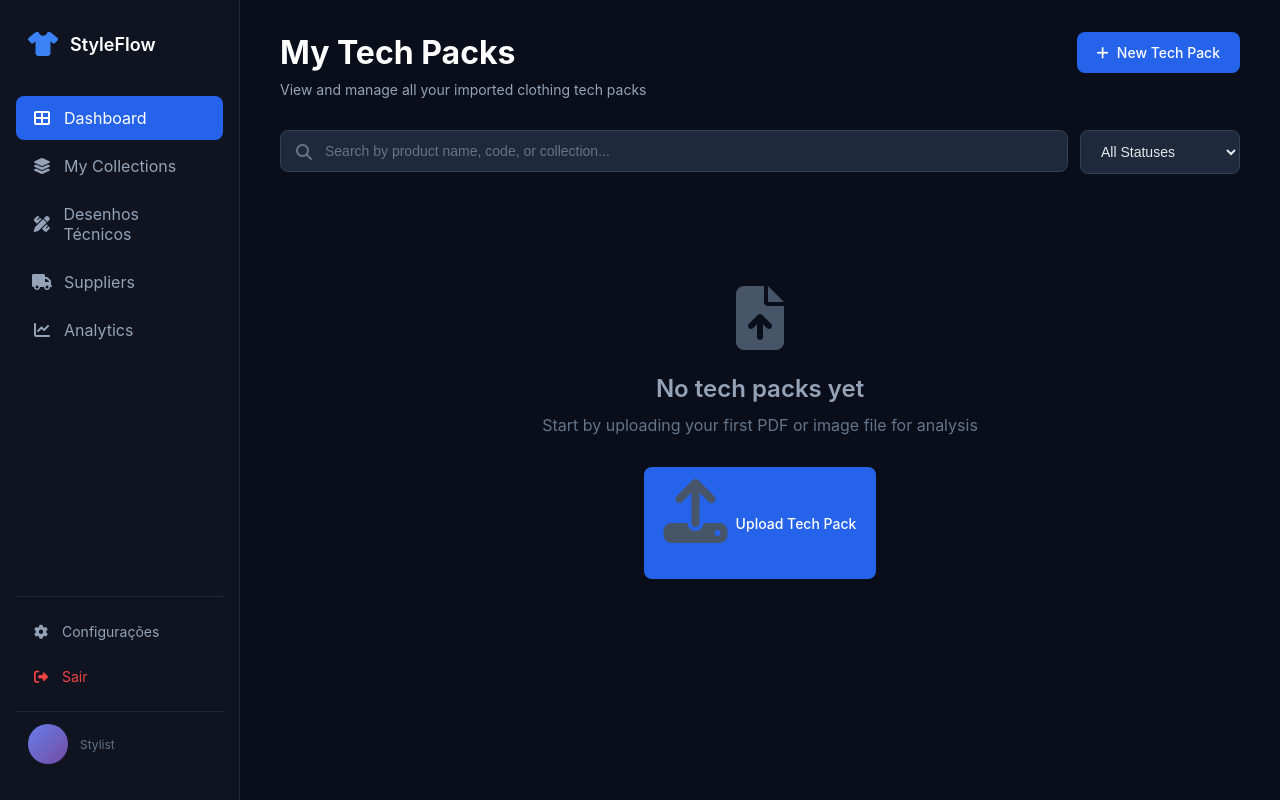
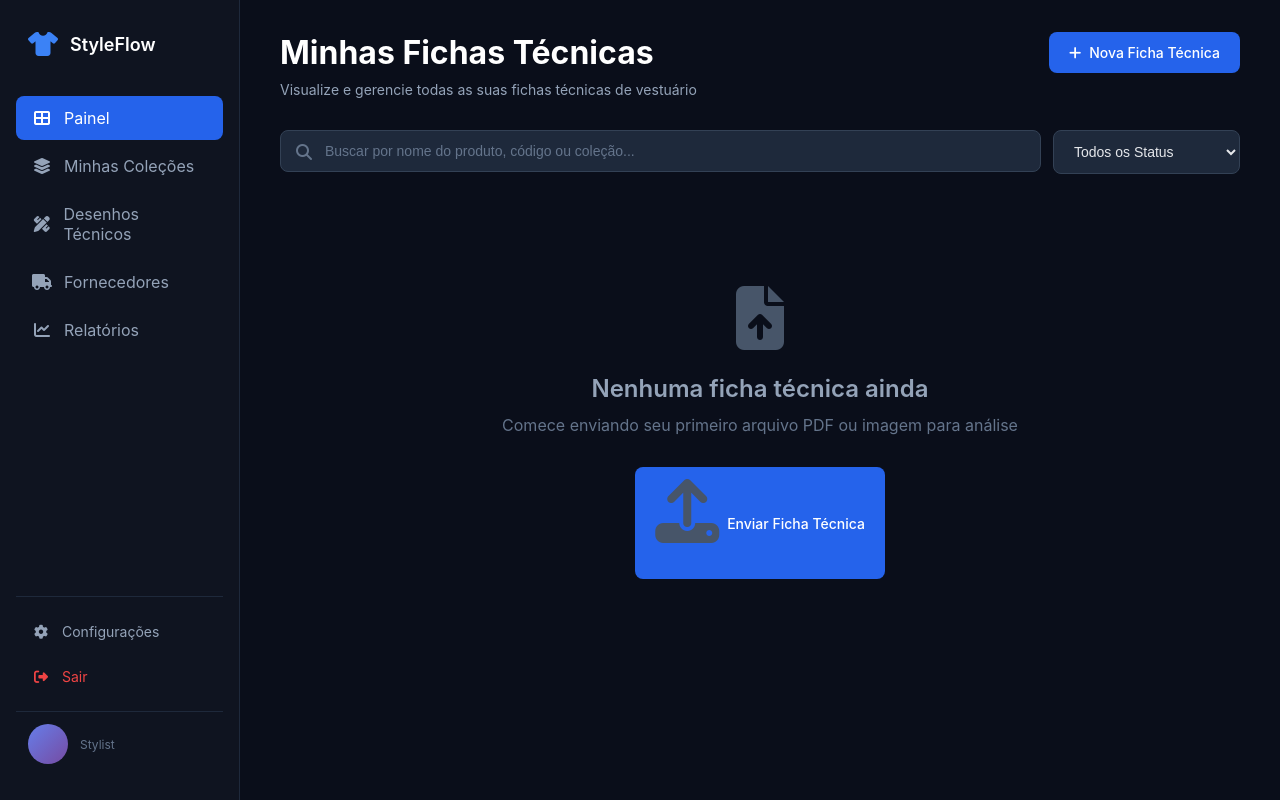
Before and after one commit to tempotec/AutoPLM, a Flask app: template templates/user_dashboard.html in a window 1280 px wide. Run offline with Flask 3, Linux system fonts and the light colour scheme; the template is opened without the code that fills it, so the values that code supplies are empty; parts of the project's set-up code (start-up, migrations or seed data) failed here and were passed over; some libraries are stand-ins or nearby versions.

Commit message:
Translate all user-facing text within the application to Portuguese
Updates text content in HTML templates for Portuguese localization, including navigation, titles, button labels, and placeholder text across admin, collections, and user dashboards.

Replit-Commit-Author: Agent
Replit-Commit-Session-Id: 780984e5-0984-45a1-afa8-57b91a930ad9
Replit-Commit-Checkpoint-Type: intermediate_checkpoint
Replit-Commit-Event-Id: 9647ec33-5d79-427d-84a0-a5466cbbac8a
Replit-Commit-Screenshot-Url: https://storage.googleapis.com/screenshot-production-us-central1/4e214fa5-6637-4e45-915d-1a3deb8e739e/780984e5-0984-45a1-afa8-57b91a930ad9/CLMPWlv

```diff
--- a/templates/user_dashboard.html
+++ b/templates/user_dashboard.html
@@ -3,7 +3,7 @@
 <head>
     <meta charset="UTF-8">
     <meta name="viewport" content="width=device-width, initial-scale=1.0">
-    <title>My Tech Packs - StyleFlow</title>
+    <title>Minhas Fichas Técnicas - StyleFlow</title>
     <link rel="stylesheet" href="https://cdnjs.cloudflare.com/ajax/libs/font-awesome/6.4.0/css/all.min.css">
     <style>
         * {
@@ -513,11 +513,11 @@
             <nav class="nav-menu">
                 <a href="{{ url_for('dashboard') }}" class="nav-item active">
                     <i class="fas fa-th-large"></i>
-                    <span>Dashboard</span>
+                    <span>Painel</span>
                 </a>
                 <a href="{{ url_for('collections') }}" class="nav-item">
                     <i class="fas fa-layer-group"></i>
-                    <span>My Collections</span>
+                    <span>Minhas Coleções</span>
                 </a>
                 <a href="{{ url_for('technical_drawings') }}" class="nav-item">
                     <i class="fas fa-pencil-ruler"></i>
@@ -525,11 +525,11 @@
                 </a>
                 <a href="#" class="nav-item">
                     <i class="fas fa-truck"></i>
-                    <span>Suppliers</span>
+                    <span>Fornecedores</span>
                 </a>
                 <a href="#" class="nav-item">
                     <i class="fas fa-chart-line"></i>
-                    <span>Analytics</span>
+                    <span>Relatórios</span>
                 </a>
             </nav>
 
@@ -561,13 +561,13 @@
             <!-- Header -->
             <header class="page-header">
                 <div class="header-top">
-                    <h1 class="page-title">My Tech Packs</h1>
+                    <h1 class="page-title">Minhas Fichas Técnicas</h1>
                     <a href="{{ url_for('upload_pdf') }}" class="btn-primary">
                         <i class="fas fa-plus"></i>
-                        New Tech Pack
+                        Nova Ficha Técnica
                     </a>
                 </div>
-                <p class="page-subtitle">View and manage all your imported clothing tech packs</p>
+                <p class="page-subtitle">Visualize e gerencie todas as suas fichas técnicas de vestuário</p>
             </header>
 
             <!-- Flash Messages -->
@@ -586,12 +586,12 @@
             <div class="controls-bar">
                 <div class="search-box">
                     <i class="fas fa-search"></i>
-                    <input type="text" id="searchInput" placeholder="Search by product name, code, or collection..." oninput="filterProducts()">
+                    <input type="text" id="searchInput" placeholder="Buscar por nome do produto, código ou coleção..." oninput="filterProducts()">
                 </div>
 
                 {% if collections %}
                 <select class="filter-select" id="collectionFilter" onchange="filterProducts()">
-                    <option value="">All Collections</option>
+                    <option value="">Todas as Coleções</option>
                     {% for collection in collections %}
                     <option value="{{ collection }}">{{ collection }}</option>
                     {% endfor %}
@@ -600,7 +600,7 @@
 
                 {% if suppliers %}
                 <select class="filter-select" id="supplierFilter" onchange="filterProducts()">
-                    <option value="">All Suppliers</option>
+                    <option value="">Todos os Fornecedores</option>
                     {% for supplier in suppliers %}
                     <option value="{{ supplier }}">{{ supplier }}</option>
                     {% endfor %}
@@ -608,11 +608,11 @@
                 {% endif %}
 
                 <select class="filter-select" id="statusFilter" onchange="filterProducts()">
-                    <option value="">All Statuses</option>
-                    <option value="draft">Draft</option>
-                    <option value="in_development">In Development</option>
-                    <option value="approved">Approved</option>
-                    <option value="in_production">In Production</option>
+                    <option value="">Todos os Status</option>
+                    <option value="draft">Rascunho</option>
+                    <option value="in_development">Em Desenvolvimento</option>
+                    <option value="approved">Aprovado</option>
+                    <option value="in_production">Em Produção</option>
                 </select>
             </div>
 
@@ -645,31 +645,31 @@
                                 </span>
                                 {% endif %}
                                 {% if spec.status == 'draft' %}
-                                    <span class="badge badge-draft">Draft</span>
+                                    <span class="badge badge-draft">Rascunho</span>
                                 {% elif spec.status == 'in_development' %}
-                                    <span class="badge badge-development">In Development</span>
+                                    <span class="badge badge-development">Em Desenvolvimento</span>
                                 {% elif spec.status == 'approved' %}
-                                    <span class="badge badge-approved">Approved</span>
+                                    <span class="badge badge-approved">Aprovado</span>
                                 {% elif spec.status == 'in_production' %}
-                                    <span class="badge badge-production">In Production</span>
+                                    <span class="badge badge-production">Em Produção</span>
                                 {% endif %}
 
                                 {% if spec.processing_status == 'completed' %}
-                                    <span class="badge badge-completed">Complete</span>
+                                    <span class="badge badge-completed">Completo</span>
                                 {% elif spec.processing_status == 'processing' %}
-                                    <span class="badge badge-processing">Processing</span>
+                                    <span class="badge badge-processing">Processando</span>
                                 {% elif spec.processing_status == 'error' %}
-                                    <span class="badge badge-error">Error</span>
+                                    <span class="badge badge-error">Erro</span>
                                 {% endif %}
                             </div>
                         </div>
                     </a>
                     <div class="product-actions">
                         <a href="{{ url_for('edit_specification', id=spec.id) }}" class="btn-action">
-                            <i class="fas fa-edit"></i> Edit
+                            <i class="fas fa-edit"></i> Editar
                         </a>
-                        <button class="btn-action btn-danger" onclick="if(confirm('Are you sure you want to delete this?')) { document.getElementById('delete-form-{{ spec.id }}').submit(); }">
-                            <i class="fas fa-trash"></i> Delete
+                        <button class="btn-action btn-danger" onclick="if(confirm('Tem certeza que deseja excluir esta ficha?')) { document.getElementById('delete-form-{{ spec.id }}').submit(); }">
+                            <i class="fas fa-trash"></i> Excluir
                         </button>
                     </div>
                     <form id="delete-form-{{ spec.id }}" method="POST" action="{{ url_for('delete_specification', id=spec.id) }}" style="display: none;">
@@ -681,11 +681,11 @@
             {% else %}
             <div class="empty-state">
                 <i class="fas fa-file-upload"></i>
-                <h3>No tech packs yet</h3>
-                <p>Start by uploading your first PDF or image file for analysis</p>
+                <h3>Nenhuma ficha técnica ainda</h3>
+                <p>Comece enviando seu primeiro arquivo PDF ou imagem para análise</p>
                 <a href="{{ url_for('upload_pdf') }}" class="btn-primary">
                     <i class="fas fa-upload"></i>
-                    Upload Tech Pack
+                    Enviar Ficha Técnica
                 </a>
             </div>
             {% endif %}
```
Also changed, not shown: templates/admin_dashboard.html (+30 -30 lines), templates/collections.html (+4 -4 lines).
